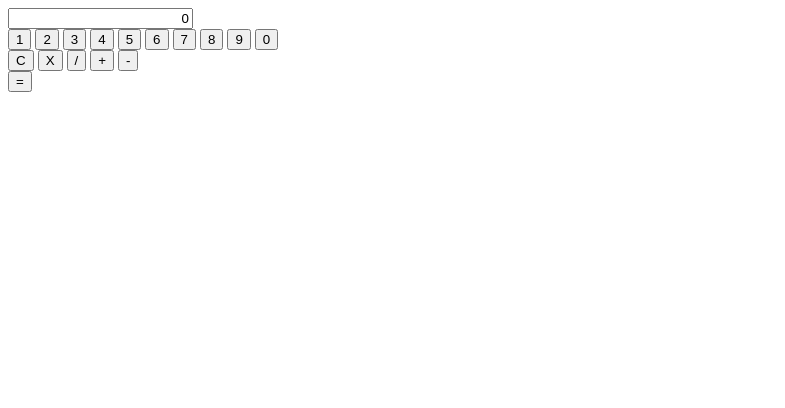
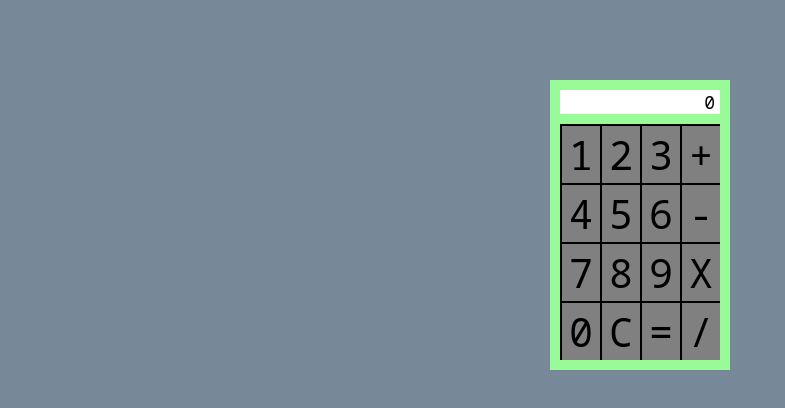
Before and after one commit to LynStevenson/odin-calculator, a plain HTML site: page index.html in a window 1280 px wide. Shown: the whole page, without its empty margins (0-785 px from the left). Drawn offline with Linux system fonts and the light colour scheme.

Commit message:
basic styled layout

```diff
--- a/index.html
+++ b/index.html
@@ -4,34 +4,31 @@
         <meta charset="UTF-8">
         <title>My Calculator</title>
         <link rel="stylesheet" href="styles.css">
+        <link rel="preconnect" href="https://fonts.googleapis.com">
+        <link rel="preconnect" href="https://fonts.gstatic.com" crossorigin>
+        <link href="https://fonts.googleapis.com/css2?family=Noto+Sans+Mono:wght@100..900&display=swap" rel="stylesheet">
     </head>
     <body>
         <div id="container">
             <div id="calculator">
-                <input type="text" readonly value="0">
+                <div id="output">0</div>
                 <div id="buttons">
-                    <div id="numbers">
-                        <button>1</button>
-                        <button>2</button>
-                        <button>3</button>
-                        <button>4</button>
-                        <button>5</button>
-                        <button>6</button>
-                        <button>7</button>
-                        <button>8</button>
-                        <button>9</button>
-                        <button>0</button>
-                    </div>
-                    <div id="operations">
-                        <button>C</button>
-                        <button>X</button>
-                        <button>/</button>
-                        <button>+</button>
-                        <button>-</button>
-                    </div>
-                    <div id="equals">
-                        <button>=</button>
-                    </div>
+                    <button class="number">1</button>
+                    <button class="number">2</button>
+                    <button class="number">3</button>
+                    <button class="operator">+</button>
+                    <button class="number">4</button>
+                    <button class="number">5</button>
+                    <button class="number">6</button>
+                    <button class="operator">-</button>
+                    <button class="number">7</button>
+                    <button class="number">8</button>
+                    <button class="number">9</button>
+                    <button class="operator">X</button>
+                    <button class="number">0</button>
+                    <button class="operator">C</button>
+                    <button class="operator">=</button>
+                    <button class="operator">/</button>
                 </div>
             </div>
         </div>
--- a/script.js
+++ b/script.js
@@ -52,16 +52,16 @@ const calculatorDisplay = function(){
         else {
             leftDisplay = leftOperand.toString();
         }
-        display.value = leftDisplay;
+        display.textContent = leftDisplay;
     } else {
-        display.value = "0";
+        display.textContent = "0";
         return;
     }
     if (operator !== null){
-        display.value += " " + operator;
+        display.textContent += " " + operator;
     }
     if (rightOperand !== null){
-        display.value += " " + rightOperand;
+        display.textContent += " " + rightOperand;
     }
 }
 
@@ -74,8 +74,8 @@ const appendDigit = function(number, digit){
     return original;
 }
 
-let display = document.querySelector("input");
-let numberButtons = document.querySelectorAll("#numbers button");
+let display = document.querySelector("#output");
+let numberButtons = document.querySelectorAll(".number");
 numberButtons.forEach(function(button){
     button.addEventListener("click", function(){
         if (operator === null){
@@ -83,7 +83,7 @@ numberButtons.forEach(function(button){
                 leftOperand = parseInt(button.textContent);
             } else {
                 isResult = false;
-                leftOperand = appendDigit(parseFloat(display.value), button.textContent);
+                leftOperand = appendDigit(parseFloat(display.textContent), button.textContent);
             }
             calculatorDisplay();
         } else {
@@ -97,7 +97,7 @@ numberButtons.forEach(function(button){
     })
 })
 
-let operations = document.querySelectorAll("#operations button");
+let operations = document.querySelectorAll(".operator");
 operations.forEach(function(button){
     button.addEventListener("click", function(){
         if (button.textContent === "C"){
@@ -106,21 +106,18 @@ operations.forEach(function(button){
             rightOperand = null;
             operator = null;
             calculatorDisplay();
+        } else if (button.textContent === "="){
+            if (leftOperand !== null && operator !== null && rightOperand !== null){
+                let result = operate(leftOperand, operator, rightOperand);
+                isResult = true;
+                leftOperand = result;
+                operator = null;
+                rightOperand = null;
+            }
+            calculatorDisplay();
         } else if (leftOperand !== null && rightOperand === null) {
             operator = button.textContent;
             calculatorDisplay();
         }
     })
 })
-
-let equals = document.querySelector("#equals button");
-equals.addEventListener("click", function(){
-    if (leftOperand !== null && operator !== null && rightOperand !== null){
-        let result = operate(leftOperand, operator, rightOperand);
-        isResult = true;
-        leftOperand = result;
-        operator = null;
-        rightOperand = null;
-    }
-    calculatorDisplay();
-})
--- a/styles.css
+++ b/styles.css
@@ -1,3 +1,50 @@
-input {
-    text-align: end;
+* {
+    margin: 0;
+    font-family: "Noto Sans Mono", monospace;
+    font-weight: normal;
+    font-size: 40px;
+    box-sizing: border-box;
 }
+
+body {
+    background-color: lightslategray;
+    display: flex;
+    justify-content: center;
+}
+
+#container {
+    display: flex;
+    margin-top: 80px;
+}
+
+#calculator {
+    display: flex;
+    flex-direction: column;
+    background-color: palegreen;
+    gap: 10px;
+    padding: 10px;
+}
+
+#output {
+    background-color: white;
+    text-align: right;
+    padding-right: 5px;
+    font-size: large;
+}
+
+button {
+    background-color: grey;
+    border-right: 0;
+    border-bottom: 0;
+    border-top: 2px solid black;
+    border-left: 2px solid black;
+    width: 40px;
+}
+
+#buttons {
+    background-color: darkgreen;
+    width: 160px;
+    display: flex;
+    flex-wrap: wrap;
+    gap: 0;
+}
```
